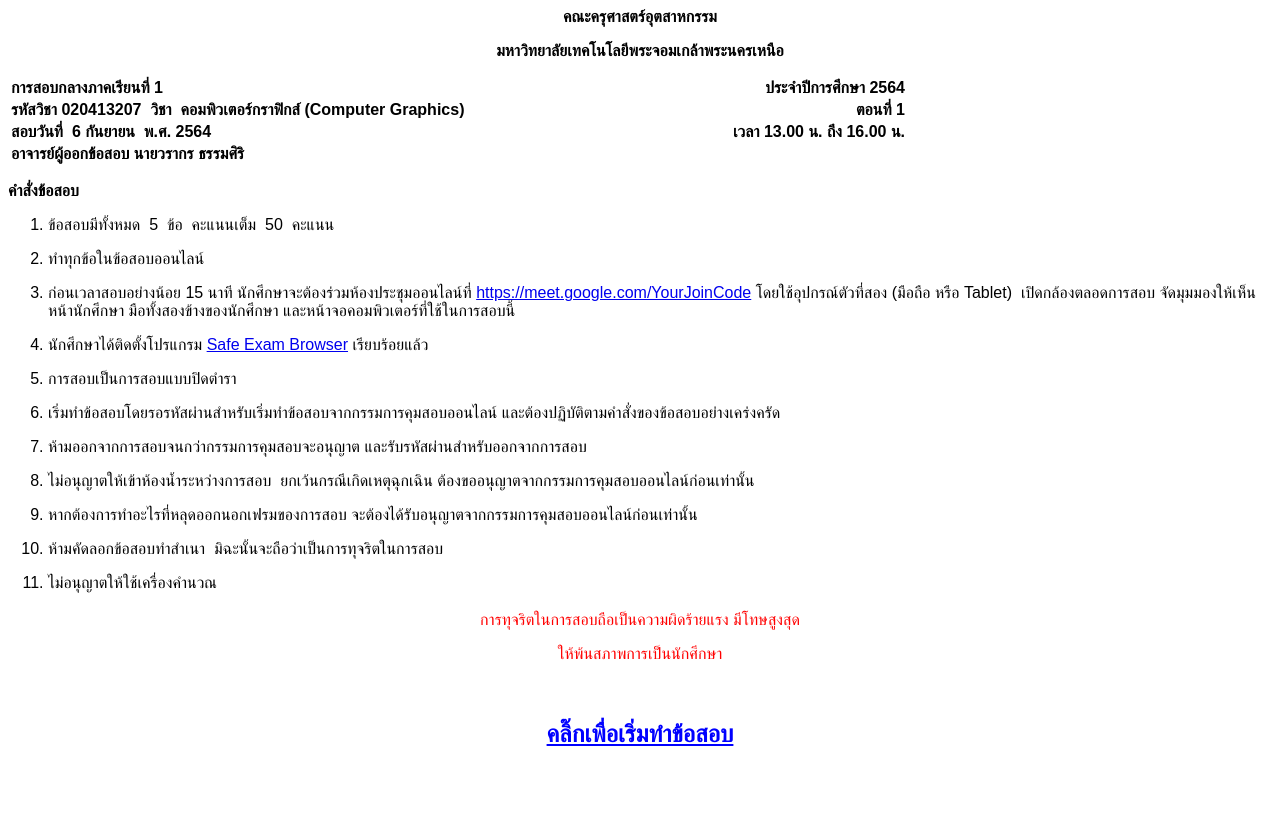
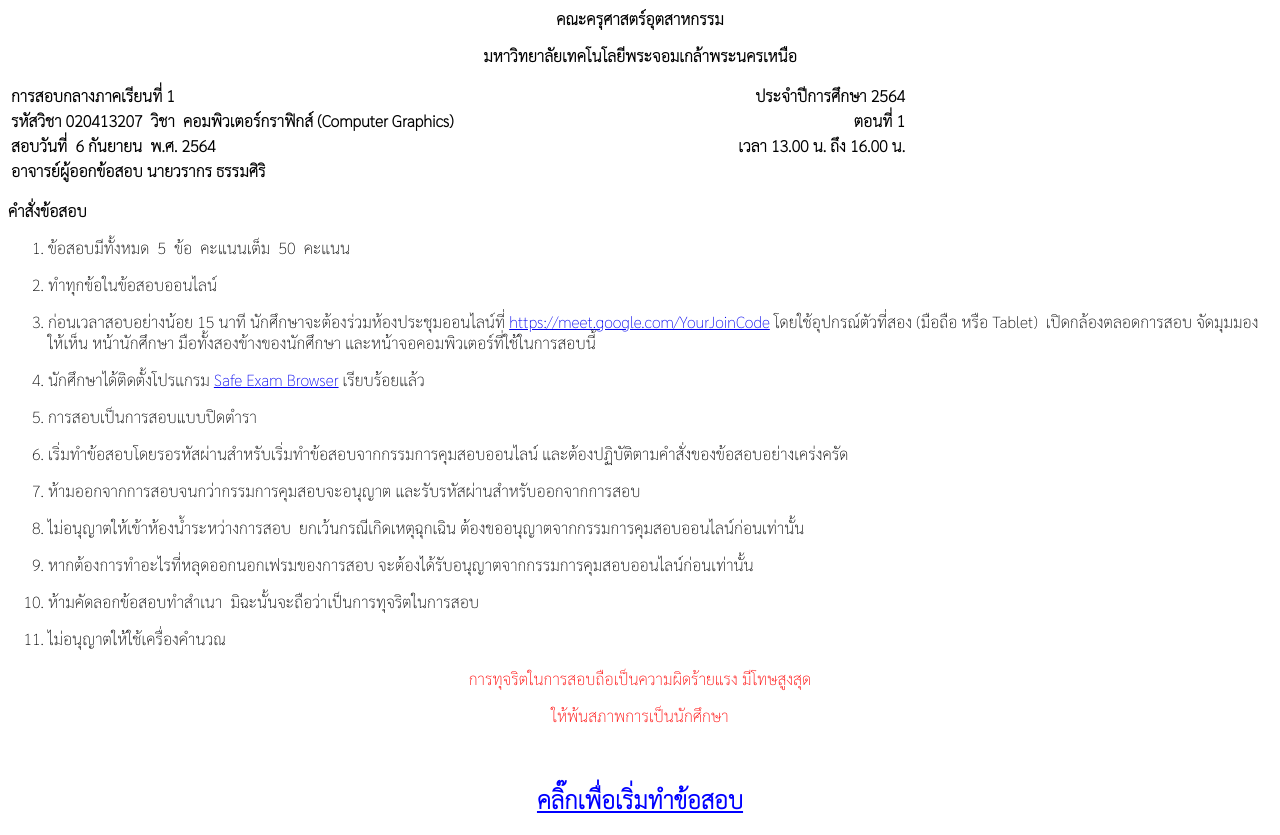
Before and after one commit to tamkung/tamkung.github.io, a plain HTML site: page Subject1.html in a window 1280 px wide. Before the commit the page ends 800 px from the top, so only its background shows below. Drawn offline with Linux system fonts and the light colour scheme.

Commit message:
Update Subject1.html

```diff
--- a/Subject1.html
+++ b/Subject1.html
@@ -3,6 +3,7 @@
 <html><head><meta http-equiv="Content-Type" content="text/html; charset=UTF-8">
     <link rel="preconnect" href="https://fonts.gstatic.com/">
     <link href="./Subject1_files/css2" rel="stylesheet">
+    <link href="https://fonts.googleapis.com/css2?family=Sarabun:wght@100&display=swap" rel="stylesheet">
   </head>
   <body>
 <p></p>
@@ -75,7 +76,7 @@
 </tbody>
 </table>
 <p>&nbsp;</p>
-<h2 style="text-align: center; font-family: &#39;Sarabun&#39;, sans-serif;"><strong><span style="color: #0000ff;"><a style="color: #0000ff;" href="sebs://github.com/tamkung/SEBlink/raw/main/SebClientSettings.seb">คลิ๊กเพื่อเริ่มทำข้อสอบ</a></span></strong></h2>
+<h2 style="text-align: center; font-family: &#39;Sarabun&#39;, sans-serif;"><strong><span style="color: #0000ff;"><a style="color: #0000ff;" href="sebs://github.com/tamkung/SEBlink/raw/main/TestSEB1.seb">คลิ๊กเพื่อเริ่มทำข้อสอบ</a></span></strong></h2>
 
 
 </body></html>
```
